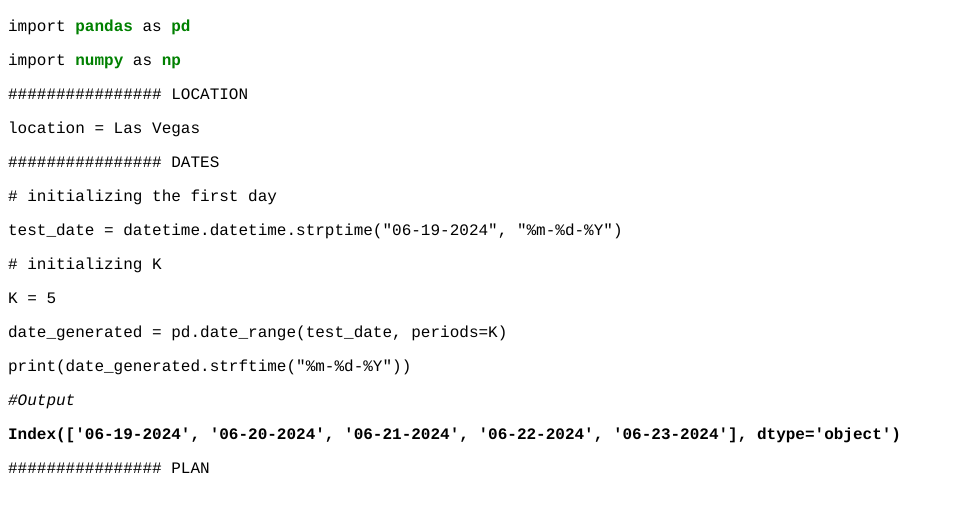
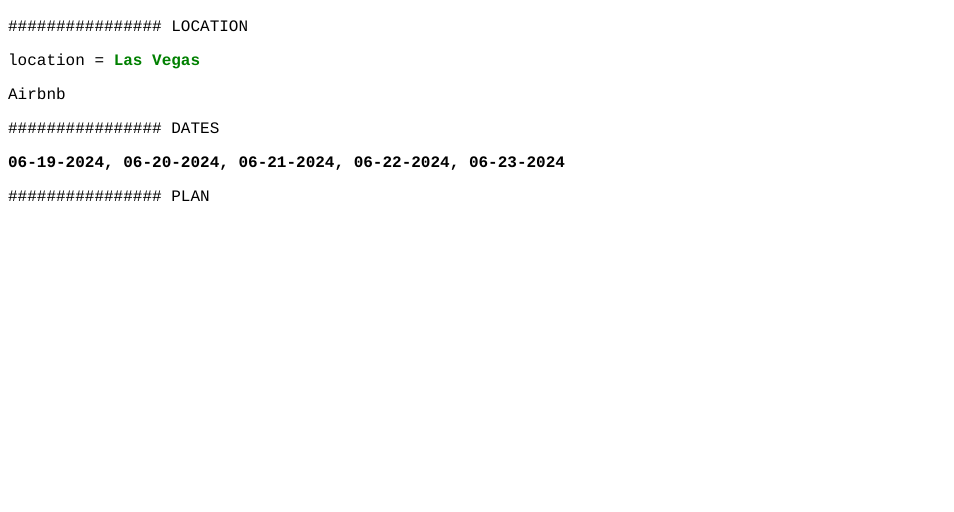
Before and after one commit to bailyandsaff/bailyandsaff.github.io, a plain HTML site: page index.html in a window 1280 px wide. Shown: the part 48-560 px from the top of the page, without its empty margins (0-954 px from the left). Drawn offline with Linux system fonts and the light colour scheme.

Commit message:
Update index.html

```diff
--- a/index.html
+++ b/index.html
@@ -17,21 +17,11 @@ body {
 <basefont face = "Courier">
 
 <h1> Baily + Saff == BailySaffWedding</h1>
-
-<p>import <span class="custom">pandas</span> as <span class="custom">pd</span></p>
-<p>import <span class="custom">numpy</span> as <span class="custom">np</span></p>
-
 <p>################ LOCATION</p>
-<p> location = Las Vegas</p>
+<p> location = <span class="custom">Las Vegas</span></p>
+<p> Airbnb </p>
 <p>################ DATES</p>
-<p># initializing the first day </p>
-<p>test_date = datetime.datetime.strptime("06-19-2024", "%m-%d-%Y") </p>
-<p># initializing K</p>
-<p>K = 5</p>
-<p>date_generated = pd.date_range(test_date, periods=K)</p>
-<p>print(date_generated.strftime("%m-%d-%Y"))</p>
-<p><em>#Output</em></p>
-<p><strong>Index(['06-19-2024', '06-20-2024', '06-21-2024', '06-22-2024', '06-23-2024'], dtype='object')</strong></p>
+<p><strong>06-19-2024, 06-20-2024, 06-21-2024, 06-22-2024, 06-23-2024</strong></p>
 <p>################ PLAN</p>
 
 </body>
```
